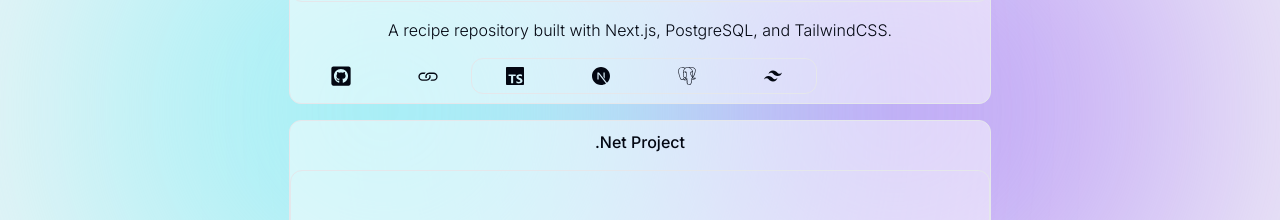
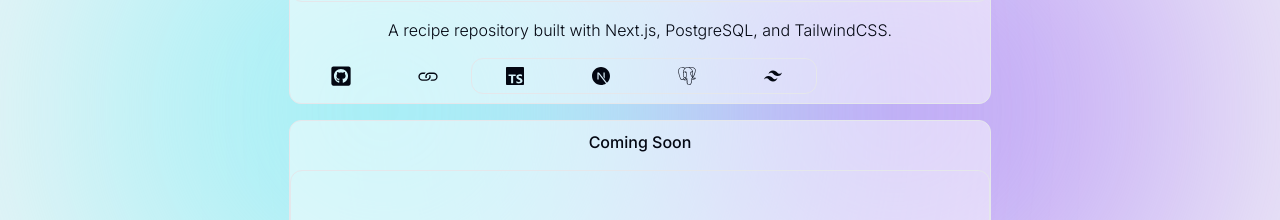
Before and after one commit to nick-fraser-dev/portfolio-site, a Next.js app: page / in a window 1280 px wide. Shown: the part 4940-5160 px from the top of the page. Built offline with nearby package versions, Linux system fonts and the light colour scheme.

Commit message:
update coming-soon projects

```diff
--- a/src/components/projects/projects.tsx
+++ b/src/components/projects/projects.tsx
@@ -27,7 +27,7 @@ const projects = [
         projectLink: "https://github.com/nick-fraser-dev"
     },
     {
-        projectName: ".Net Project",
+        projectName: "Coming Soon",
         projectImage: "coming soon",
         projectDescription: "This project is coming soon",
         projectTools: ["C#", ".NET", "React", "Azure", "Docker"],
@@ -35,7 +35,7 @@ const projects = [
         projectLink: "#home"
     },
     {
-        projectName: "Mystery Project",
+        projectName: "Coming Soon",
         projectImage: "coming soon",
         projectDescription: "This project is coming soon",
         projectTools: ["Python", "JavaScript", "HTML", "CSS"],
```
